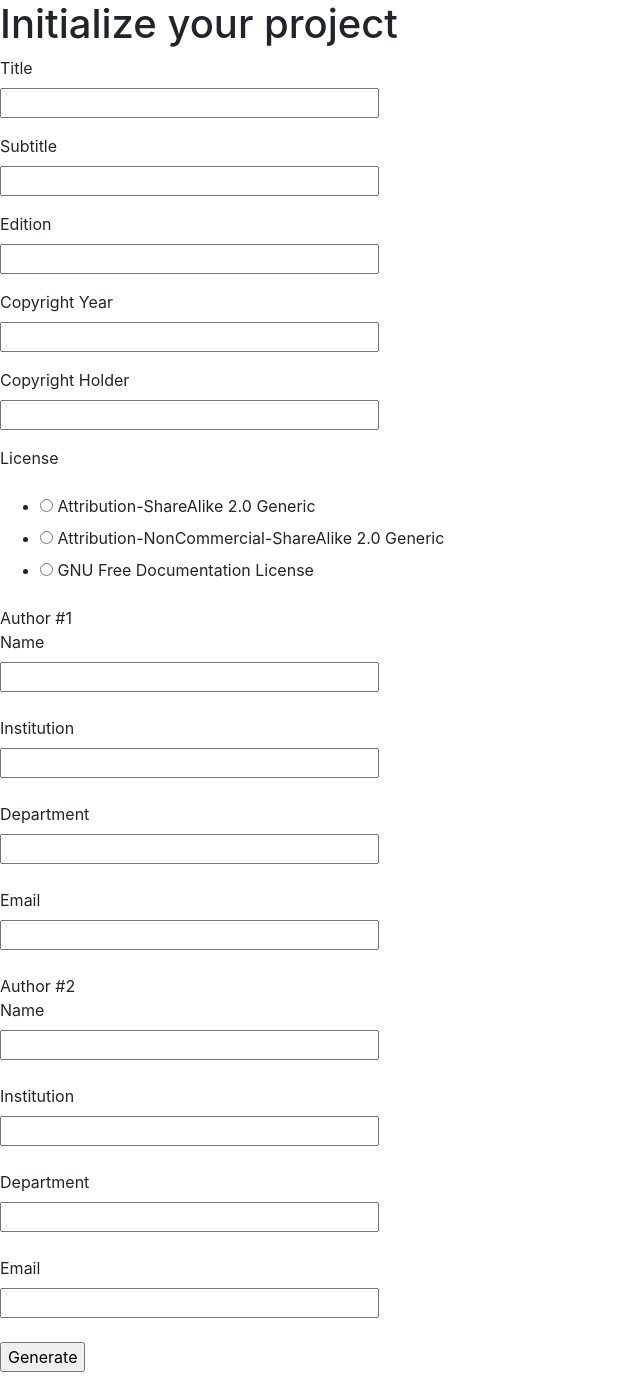
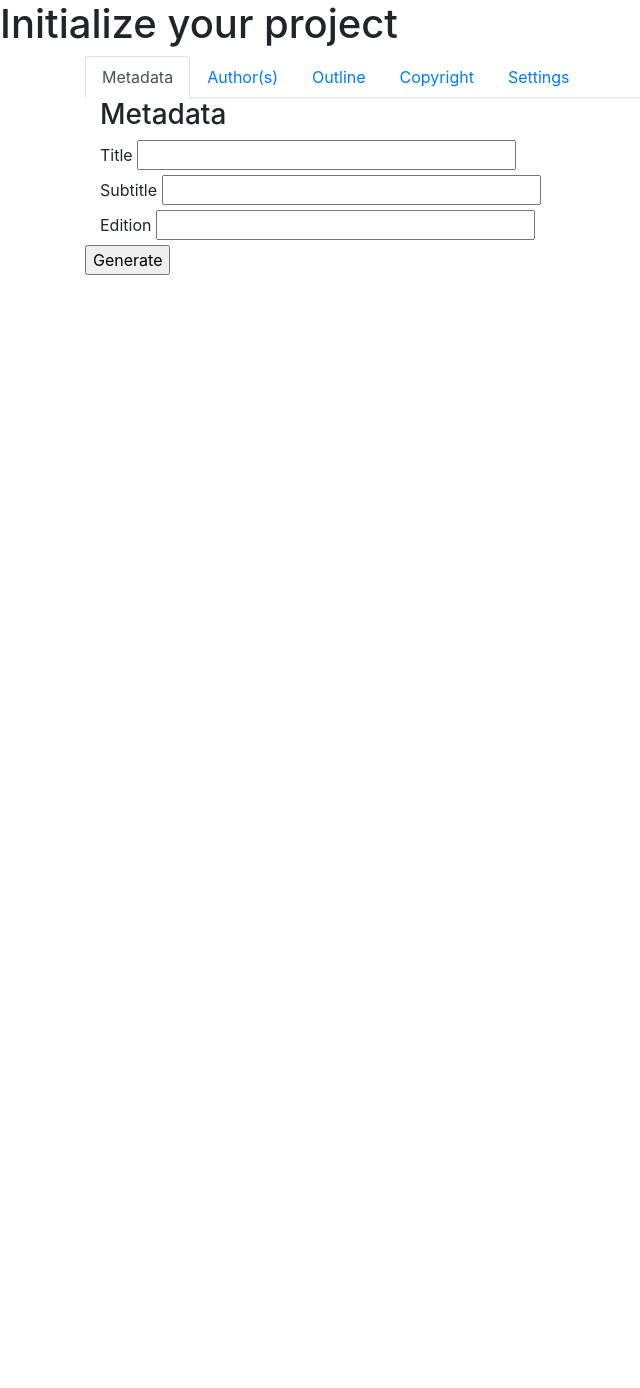
Before and after one commit to leingang/pretext-init-webui, a Flask app: page /newproject in a window 1280 px wide. Shown: the whole page, without its empty margins (0-640 px from the left). After the commit the page ends 275 px from the top, so only its background shows below. Run offline with Flask 2, Linux system fonts and the light colour scheme; some libraries are stand-ins or nearby versions.

Commit message:
Use tabs to layout new project form

```diff
--- a/pretext_init/templates/new_project.html
+++ b/pretext_init/templates/new_project.html
@@ -4,30 +4,38 @@
 <h1>Initialize your project</h1>
 <form action="" method="post" novalidate>
     {{ form.hidden_tag() }}
-    <p>
-        {{ form.project_title.label }}<br>
+    <div class="container">
+        <ul class="nav nav-tabs">
+            <li class="nav-item">
+                <a class="nav-link active" data-toggle="tab" href="#metadata">Metadata</a>
+            </li>
+            <li class="nav-item">
+                <a class="nav-link" data-toggle="tab" href="#authors">Author(s)</a></li>
+            <li class="nav-item">
+                <a class="nav-link" data-toggle="tab" href="#outline">Outline</a>
+            </li>
+            <li class="nav-item">
+                <a class="nav-link" data-toggle="tab" href="#copyright">Copyright</a>
+            </li>
+            <li class="nav-item">
+                <a class="nav-link" data-toggle="tab" href="#settings">Settings</a>
+            </li>
+        </ul>
+        <div class="tab-content">
+            <div id="metadata" class="tab-pane container active">
+                <h3>Metadata</h3>
+                {{ form.project_title.label }}
                 {{ form.project_title(size=32) }}
-    </p>
-    <p>
-        {{ form.project_subtitle.label }}<br>
+                <br>
+                {{ form.project_subtitle.label }}
                 {{ form.project_subtitle(size=32) }}
-    </p>
-    <p>
-        {{ form.project_edition.label }}<br>
+                <br>
+                {{ form.project_edition.label }}
                 {{ form.project_edition(size=32) }}
-    </p>
-    <p>
-        {{ form.project_copyright_year.label }}<br>
-        {{ form.project_copyright_year(size=32) }}
-    </p>
-    <p>
-        {{ form.project_copyright_holder.label }}<br>
-        {{ form.project_copyright_holder(size=32) }}
-    </p>
-    <p>
-        {{ form.project_license.label }}
-        {{ form.project_license }}
-    </p>
+                <br>
+            </div>
+            <div id="authors" class="tab-pane container fade">
+                <h3>Author(s)</h3>
                 {% for author_entry_form in form.authors %}
                 {{ author_entry_form.hidden_tag() }}
                 Author #{{ loop.index }}
@@ -40,6 +48,26 @@
                 <div>{{ author_entry_form.author_email.label }}</div>
                 <div>{{ author_entry_form.author_email(size=32) }}</div><br>
                 {% endfor %}
-    <p>{{ form.submit() }}</p>
+            </div>
+            <div id="outline" class="tab-pane container fade">
+                <h3>Outline</h3>
+            </div>
+            <div id="copyright" class="tab-pane container fade">
+                <h3>Copyright</h3>
+                {{ form.project_copyright_year.label }}
+                {{ form.project_copyright_year(size=32) }}
+                <br>
+                {{ form.project_copyright_holder.label }}
+                {{ form.project_copyright_holder(size=32) }}
+                <br>
+                {{ form.project_license.label }}
+                {{ form.project_license }}
+            </div>
+            <div id="settings" class="tab-pane container fade">
+                One file per:
+            </div>
+        </div>
+        {{ form.submit() }}
+    </div>
 </form>
 {% endblock %}
```
Lines whose indentation alone changed are shown as unchanged.
